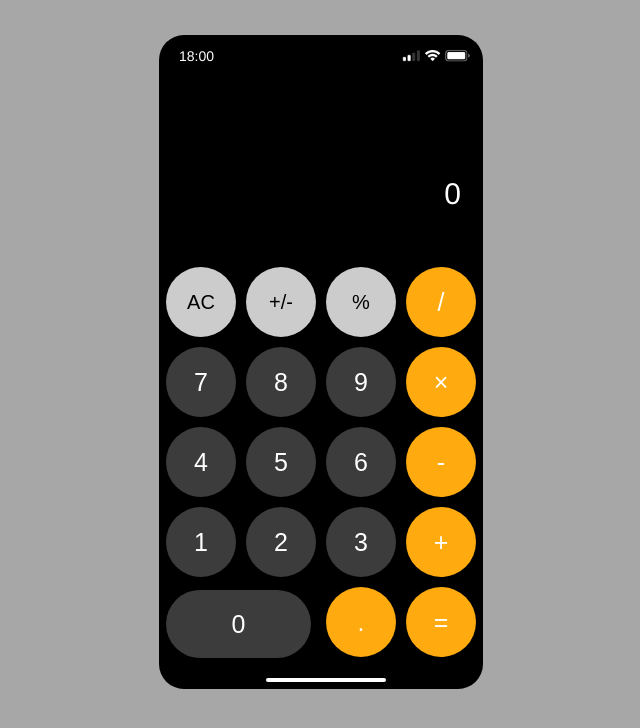
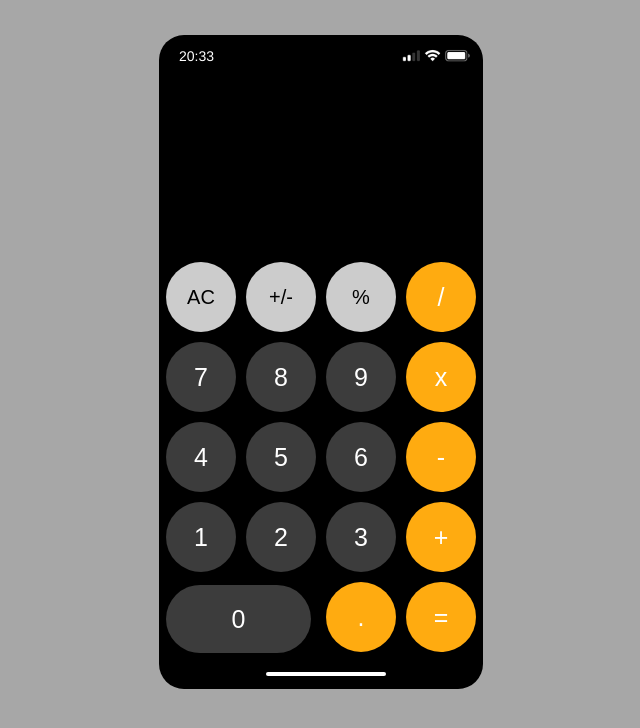
Before and after one commit to YasChakai/Web-Development, a PHP site: page / in a window 1280 px wide. Shown: the top 728 px of the page, without its empty margins (319-959 px from the left). Run offline with PHP 8.4, Linux system fonts and the light colour scheme.

Commit message:
Rekenmachine

```diff
--- a/Rekenmachine/index.html
+++ b/Rekenmachine/index.html
@@ -12,42 +12,41 @@
     <div id="container">
         <div id="rekenmachine">
             <div class="clock">
-                <span class="hour"></span>18:00<span class="minute"></span>
+                <span class="hour"></span>:<span class="minute"></span>
             </div>
             <div class="status">
                 <img src="status.png" height="14px" alt="Status">
             </div>
             <div id="result">
-                <div id="history">
-                    <p id="history-value"></p>
-                </div>
-                <div id="output">
-                    <p id="output-value">0</p>
-                </div>
+                <div id="output"></div>
+
             </div>
             <div id="toetsenbord">
 
-                <button class="functie clearall" id="clear">AC</button>
-                <button class="functie posneg" id="+/-">+/-</button>
-                <button class="functie modulo" id="%">%</button>
-                <button class="functie divide" id="/">/</button>
-                <button class="nummer" id="7">7</button>
-                <button class="nummer" id="8">8</button>
-                <button class="nummer" id="9">9</button>
-                <button class="functie multiply" id="*">&times;</button>
-                <button class="nummer" id="4">4</button>
-                <button class="nummer" id="5">5</button>
-                <button class="nummer" id="6">6</button>
-                <button class="functie minus" id="-">-</button>
-                <button class="nummer" id="1">1</button>
-                <button class="nummer" id="2">2</button>
-                <button class="nummer" id="3">3</button>
-                <button class="functie addup" id="+">+</button>
-                <button class="nummer" id="0"> 0</button>
-                <button class="functie period" id=".">.</button>
-                <button class="functie equals" id="=">=</button>
+                <button class="functie clearall" onclick="forclear()"><div id="ac">AC</div></button>
+                <button class="functie posneg"onclick="negative()">+/-</button>
+                <button class="functie modulo" onclick="perc('%')">%</button>
+                <button class="functie divide" onclick="fordisplay('/')">/</button>
+                <button class="nummer" onclick="fordisplay('7')">7</button>
+                <button class="nummer" onclick="fordisplay('8')">8</button>
+                <button class="nummer" onclick="fordisplay('9')">9</button>
 
-              </div>
+                <button class="functie multiply" onclick="fordisplay('*')">x</button>
+                <button class="nummer" onclick="fordisplay('4')">4</button>
+                <button class="nummer" onclick="fordisplay('5')">5</button>
+                <button class="nummer" onclick="fordisplay('6')">6</button>
+
+                <button class="functie minus" onclick="fordisplay('-')">-</button>
+                <button class="nummer" onclick="fordisplay('1')">1</button>
+                <button class="nummer" onclick="fordisplay('2')">2</button>
+                <button class="nummer" onclick="fordisplay('3')">3</button>
+
+                <button class="functie addup" onclick="fordisplay('+')">+</button>
+                <button class="nummer" onclick="fordisplay('0')"> 0</button>
+                <button class="functie period" onclick="fordisplay('.')">.</button>
+                <button class="functie equals" onclick="solved()('=')">=</button>
+
+            </div>
             <div class="lijn"></div>
         </div>
 
--- a/Rekenmachine/style.css
+++ b/Rekenmachine/style.css
@@ -42,7 +42,7 @@ body {
 }
 
 #result {
-    height: 200px;
+
     background-color: rgb(0, 0, 0);
     border-top-left-radius: 25px;
     border-top-right-radius: 25px;
@@ -52,24 +52,23 @@ body {
 
 }
 
-#history{
-    text-align: right;
-    height: 40px;
-    margin: 0 20px;
-    padding-top: 20px;
-    font-size: 15px;
-    color: #919191;
-    padding-bottom: 25px;
-
-}
 
 #output {
     text-align: right;
     height: 60px;
-    margin: 10px 20px;
-    font-size: 30px;
+    margin: 10px 20px ;
+    margin-top: 80px;
+    font-size: 40px;
+    padding-top: 20px;
+    padding-bottom: 25px;
+    background-color:rgb(0, 0, 0);
+    white-space: nowrap;
+    overflow: hidden;
+    text-overflow: ellipsis;
+    max-width: 14ch;
 
 }
+
 
 #toetsenbord {
     height: 400px;
@@ -167,10 +166,10 @@ button:nth-child(18) {
 
     background-color: rgb(255, 255, 255);
 
-    height: 4px;
+    height: 3.5px;
     width: 120px;
     margin-left: 105px;
-    margin-top: 16px;
+    margin-top: 15px;
     border-top-left-radius: 40px;
     border-top-right-radius: 40px;
     border-bottom-right-radius: 40px;
```
Also changed, not shown: Rekenmachine/script.js (+63 -20 lines).
